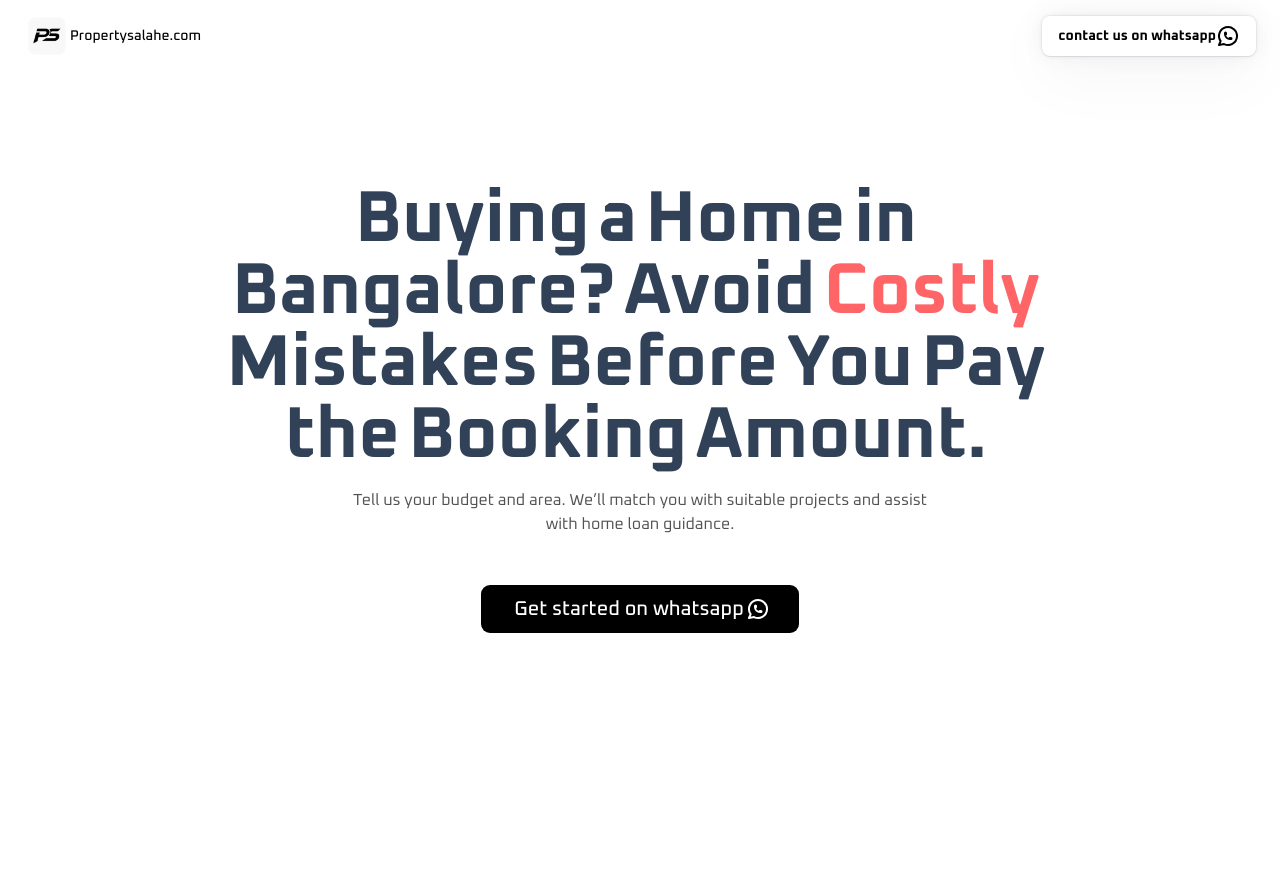
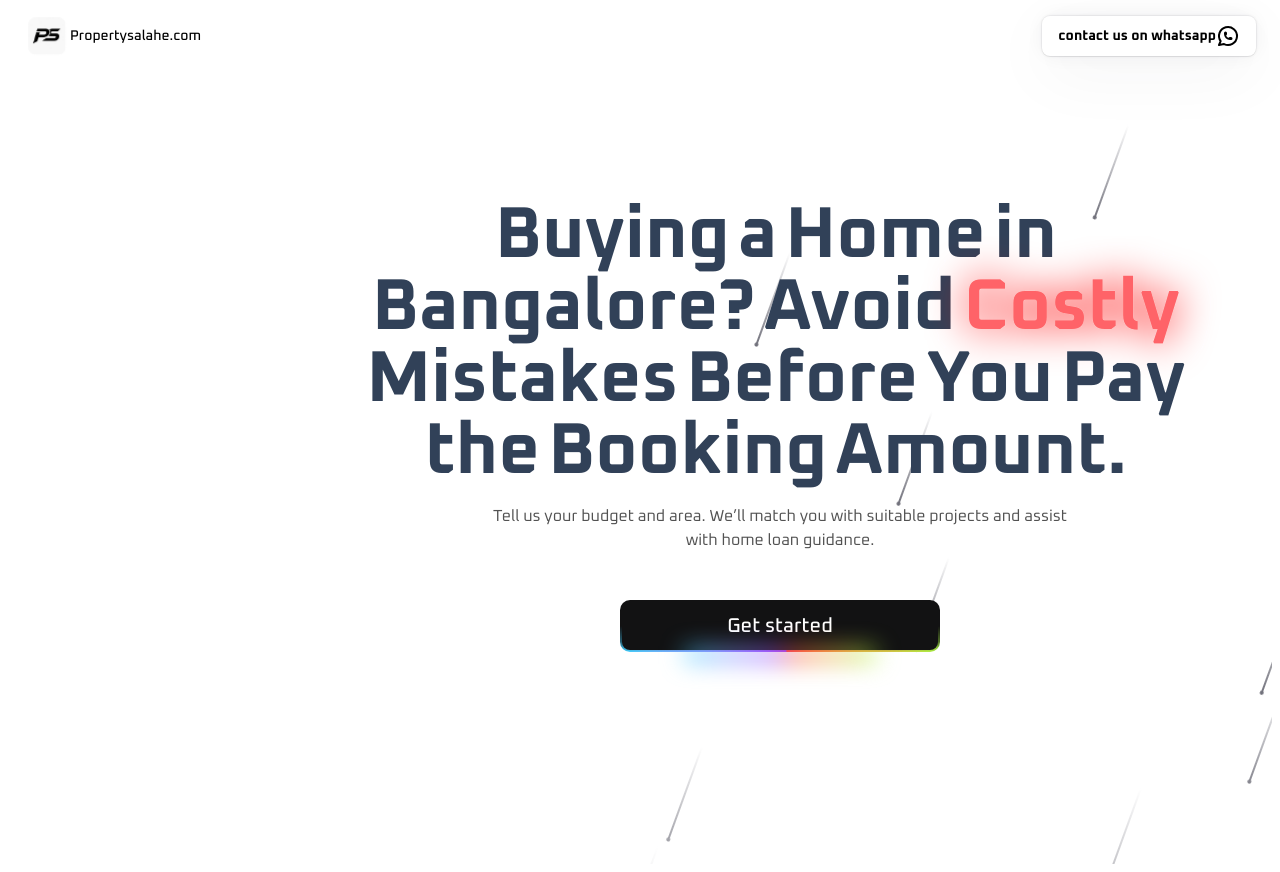
Before and after one commit to Akxssh/propertySalahe, a Next.js app: page / in a window 1280 px wide. Before the commit the page ends 800 px from the top, so only its background shows below. Built offline with nearby package versions, Linux system fonts and the light colour scheme.

Commit message:
made it more pretty still gon add more sections

```diff
--- a/app/globals.css
+++ b/app/globals.css
@@ -45,6 +45,34 @@
   --radius-2xl: calc(var(--radius) * 1.8);
   --radius-3xl: calc(var(--radius) * 2.2);
   --radius-4xl: calc(var(--radius) * 2.6);
+  --animate-rainbow: rainbow var(--speed, 2s) infinite linear;
+  --color-color-5: var(--color-5);
+  --color-color-4: var(--color-4);
+  --color-color-3: var(--color-3);
+  --color-color-2: var(--color-2);
+  --color-color-1: var(--color-1);
+  @keyframes rainbow {
+    0% {
+      background-position: 0%;
+    }
+    100% {
+      background-position: 200%;
+    }
+  }
+  --animate-meteor: meteor 5s linear infinite;
+  @keyframes meteor {
+    0% {
+      transform: rotate(var(--angle)) translateX(0);
+      opacity: 1;
+    }
+    70% {
+      opacity: 1;
+    }
+    100% {
+      transform: rotate(var(--angle)) translateX(-500px);
+      opacity: 0;
+    }
+  }
 }
 
 :root {
@@ -80,6 +108,11 @@
   --sidebar-accent-foreground: oklch(0.218 0.008 223.9);
   --sidebar-border: oklch(0.925 0.005 214.3);
   --sidebar-ring: oklch(0.723 0.014 214.4);
+  --color-1: oklch(66.2% 0.225 25.9);
+  --color-2: oklch(60.4% 0.26 302);
+  --color-3: oklch(69.6% 0.165 251);
+  --color-4: oklch(80.2% 0.134 225);
+  --color-5: oklch(90.7% 0.231 133);
 }
 
 .dark {
@@ -114,6 +147,11 @@
   --sidebar-accent-foreground: oklch(0.987 0.002 197.1);
   --sidebar-border: oklch(1 0 0 / 10%);
   --sidebar-ring: oklch(0.56 0.021 213.5);
+  --color-1: oklch(66.2% 0.225 25.9);
+  --color-2: oklch(60.4% 0.26 302);
+  --color-3: oklch(69.6% 0.165 251);
+  --color-4: oklch(80.2% 0.134 225);
+  --color-5: oklch(90.7% 0.231 133);
 }
 
 @layer base {
@@ -126,4 +164,17 @@
   html {
     @apply font-sans;
   }
+} /* Chrome, Safari */
+::-webkit-scrollbar {
+  display: none;
 }
+
+/* Firefox */
+html {
+  scrollbar-width: none;
+}
+
+/* IE/Edge legacy */
+body {
+  -ms-overflow-style: none;
+}
--- a/app/page.tsx
+++ b/app/page.tsx
@@ -5,6 +5,22 @@ import { motion } from "motion/react"
 import { House } from "lucide-react"
 import Link from "next/link"
 // import { IconBrandWhatsapp } from "@tabler/icons-react"
+import { RainbowButton } from "@/components/ui/rainbow-button"
+import { Meteors } from "@/components/ui/meteors"
+import {
+  Navbar,
+  NavBody,
+  NavItems,
+  MobileNav,
+  NavbarLogo,
+  NavbarButton,
+  MobileNavHeader,
+  MobileNavToggle,
+  MobileNavMenu,
+} from "@/components/ui/resizable-navbar"
+import { useState } from "react"
+import { IconBrandWhatsapp } from "@tabler/icons-react"
+import { Backlight } from "@/components/ui/backlight"
 
 export default function Page() {
   return (
@@ -17,13 +33,24 @@ export default function Page() {
 
 function HeroSectionOne() {
   return (
-    <div className="relative mx-auto my-10 flex max-w-7xl flex-col items-center justify-center">
+    <div className="relative no-scrollbar h-screen w-full overflow-hidden p-4">
+      {" "}
+      <motion.div
+        initial={{ opacity: 0, filter: "blur(2px)" }}
+        animate={{ opacity: 1, filter: "blur(0px)" }}
+        transition={{ delay: 0.5, duration: 2 }}
+        className="mr-20 no-scrollbar flex w-screen items-center justify-center sm:ml-350 sm:scale-200"
+      >
+        <Meteors />
+      </motion.div>
+      <div className="relative mx-auto my-10 flex max-w-7xl flex-col items-center justify-center sm:ml-70">
         <div className="px-4 py-10 md:py-20">
           <h1 className="relative z-10 mx-auto max-w-4xl text-center text-2xl font-bold text-slate-700 md:text-4xl lg:text-7xl dark:text-slate-300">
             {"Buying a Home in Bangalore? Avoid Costly Mistakes Before You Pay the Booking Amount."
               .split(" ")
               .map((word, index) =>
                 word === "Costly" ? (
+                  <Backlight className="inline-block" key={index}>
                     <motion.span
                       key={index}
                       initial={{ opacity: 0, filter: "blur(4px)", y: 10 }}
@@ -37,6 +64,7 @@ function HeroSectionOne() {
                     >
                       {word}
                     </motion.span>
+                  </Backlight>
                 ) : (
                   <motion.span
                     key={index}
@@ -95,10 +123,13 @@ function HeroSectionOne() {
               href="https://wa.me/919739807465?text=Hi%20I%20found%20Property%20Salahe%20from%20[Source]%20and%20I%20want%20details%20about%20projects%20in%20Bangalore."
               className="relative z-10 mt-8 flex flex-col flex-wrap items-center justify-center gap-4"
             >
-            <Button className="max-h-sm flex w-80 transform rounded-lg bg-black p-6 text-xl font-medium text-white transition-all duration-300 hover:-translate-y-0.5 hover:bg-gray-800 dark:bg-white dark:text-black dark:hover:bg-gray-200">
-              Get started on whatsapp{" "}
-              <IconBrandWhatsapp className="scale-150" />
-            </Button>
+              <RainbowButton
+                className="max-h-sm flex w-80 transform rounded-lg bg-black p-6 text-xl font-medium text-white transition-all duration-300 hover:-translate-y-0.5 hover:scale-102 hover:bg-gray-800 dark:bg-white dark:text-black dark:hover:bg-gray-200"
+                // variant="default"
+              >
+                Get started
+                {/* <IconBrandWhatsapp className="scale-150" /> */}
+              </RainbowButton>
               {/* other social media platforms , not ready yet : */}
               {/* <span className="text-2xl">also checkout</span> */}
               {/* <Button className="h-auto w-auto min-w-80 gap-4 p-4 text-2xl text-white"> */}
@@ -114,22 +145,9 @@ function HeroSectionOne() {
           </motion.div>
         </div>
       </div>
+    </div>
   )
 }
-
-import {
-  Navbar,
-  NavBody,
-  NavItems,
-  MobileNav,
-  NavbarLogo,
-  NavbarButton,
-  MobileNavHeader,
-  MobileNavToggle,
-  MobileNavMenu,
-} from "@/components/ui/resizable-navbar"
-import { useState } from "react"
-import { IconBrandWhatsapp } from "@tabler/icons-react"
 
 export function NavbarDemo() {
   const navItems = [
--- /dev/null
+++ b/components/ui/backlight.tsx
@@ -0,0 +1,33 @@
+import { useId, type ReactElement } from "react"
+
+type BacklightProps = {
+  children?: ReactElement
+  className?: string
+  blur?: number
+}
+
+export function Backlight({ blur = 20, children, className }: BacklightProps) {
+  const id = useId()
+
+  return (
+    <div className={className}>
+      <svg width="0" height="0" aria-hidden="true">
+        <filter id={id} y="-50%" x="-50%" width="200%" height="200%">
+          <feGaussianBlur
+            in="SourceGraphic"
+            stdDeviation={blur}
+            result="blurred"
+          ></feGaussianBlur>
+          <feColorMatrix
+            type="saturate"
+            in="blurred"
+            values="4"
+          ></feColorMatrix>
+          <feComposite in="SourceGraphic" operator="over"></feComposite>
+        </filter>
+      </svg>
+
+      <div style={{ filter: `url(#${id})` }}>{children}</div>
+    </div>
+  )
+}
--- /dev/null
+++ b/components/ui/meteors.tsx
@@ -0,0 +1,61 @@
+"use client"
+
+import React, { useEffect, useState } from "react"
+
+import { cn } from "@/lib/utils"
+
+interface MeteorsProps {
+  number?: number
+  minDelay?: number
+  maxDelay?: number
+  minDuration?: number
+  maxDuration?: number
+  angle?: number
+  className?: string
+}
+
+export const Meteors = ({
+  number = 20,
+  minDelay = 0.2,
+  maxDelay = 1.2,
+  minDuration = 2,
+  maxDuration = 10,
+  angle = 215,
+  className,
+}: MeteorsProps) => {
+  const [meteorStyles, setMeteorStyles] = useState<Array<React.CSSProperties>>(
+    []
+  )
+
+  useEffect(() => {
+    const styles = [...new Array(number)].map(() => ({
+      "--angle": -angle + "deg",
+      top: "-5%",
+      left: `calc(0% + ${Math.floor(Math.random() * window.innerWidth)}px)`,
+      animationDelay: Math.random() * (maxDelay - minDelay) + minDelay + "s",
+      animationDuration:
+        Math.floor(Math.random() * (maxDuration - minDuration) + minDuration) +
+        "s",
+    }))
+    setMeteorStyles(styles)
+  }, [number, minDelay, maxDelay, minDuration, maxDuration, angle])
+
+  return (
+    <>
+      {[...meteorStyles].map((style, idx) => (
+        // Meteor Head
+        <span
+          key={idx}
+          style={{ ...style }}
+          className={cn(
+            "animate-meteor pointer-events-none absolute size-0.5 rotate-(--angle) rounded-full bg-zinc-500 shadow-[0_0_0_1px_#ffffff10]",
+            className
+          )}
+        >
+          {/* Meteor Tail */}
+          <div className="pointer-events-none absolute top-1/2 -z-10 h-px w-12.5 -translate-y-1/2 bg-linear-to-r from-zinc-500 to-transparent" />
+        </span>
+      ))}
+    </>
+  )
+}
--- /dev/null
+++ b/components/ui/rainbow-button.tsx
@@ -0,0 +1,61 @@
+import React from "react"
+import { Slot } from "@radix-ui/react-slot"
+import { cva, VariantProps } from "class-variance-authority"
+
+import { cn } from "@/lib/utils"
+
+const rainbowButtonVariants = cva(
+  cn(
+    "relative cursor-pointer group transition-all animate-rainbow",
+    "inline-flex items-center justify-center gap-2 shrink-0",
+    "rounded-sm outline-none focus-visible:ring-[3px] aria-invalid:border-destructive",
+    "text-sm font-medium whitespace-nowrap",
+    "disabled:pointer-events-none disabled:opacity-50",
+    "[&_svg]:pointer-events-none [&_svg:not([class*='size-'])]:size-4 [&_svg]:shrink-0"
+  ),
+  {
+    variants: {
+      variant: {
+        default:
+          "border-0 bg-[linear-gradient(#121213,#121213),linear-gradient(#121213_50%,rgba(18,18,19,0.6)_80%,rgba(18,18,19,0)),linear-gradient(90deg,var(--color-1),var(--color-5),var(--color-3),var(--color-4),var(--color-2))] bg-[length:200%] text-primary-foreground [background-clip:padding-box,border-box,border-box] [background-origin:border-box] [border:calc(0.125rem)_solid_transparent] before:absolute before:bottom-[-20%] before:left-1/2 before:z-0 before:h-1/5 before:w-3/5 before:-translate-x-1/2 before:animate-rainbow before:bg-[linear-gradient(90deg,var(--color-1),var(--color-5),var(--color-3),var(--color-4),var(--color-2))] before:bg-[length:200%] before:[filter:blur(0.75rem)] dark:bg-[linear-gradient(#fff,#fff),linear-gradient(#fff_50%,rgba(255,255,255,0.6)_80%,rgba(0,0,0,0)),linear-gradient(90deg,var(--color-1),var(--color-5),var(--color-3),var(--color-4),var(--color-2))]",
+        outline:
+          "border border-input border-b-transparent bg-[linear-gradient(#ffffff,#ffffff),linear-gradient(#ffffff_50%,rgba(18,18,19,0.6)_80%,rgba(18,18,19,0)),linear-gradient(90deg,var(--color-1),var(--color-5),var(--color-3),var(--color-4),var(--color-2))] bg-[length:200%] text-accent-foreground [background-clip:padding-box,border-box,border-box] [background-origin:border-box] before:absolute before:bottom-[-20%] before:left-1/2 before:z-0 before:h-1/5 before:w-3/5 before:-translate-x-1/2 before:animate-rainbow before:bg-[linear-gradient(90deg,var(--color-1),var(--color-5),var(--color-3),var(--color-4),var(--color-2))] before:bg-[length:200%] before:[filter:blur(0.75rem)] dark:bg-[linear-gradient(#0a0a0a,#0a0a0a),linear-gradient(#0a0a0a_50%,rgba(255,255,255,0.6)_80%,rgba(0,0,0,0)),linear-gradient(90deg,var(--color-1),var(--color-5),var(--color-3),var(--color-4),var(--color-2))]",
+      },
+      size: {
+        default: "h-9 px-4 py-2",
+        sm: "h-8 rounded-xl px-3 text-xs",
+        lg: "h-11 rounded-xl px-8",
+        icon: "size-9",
+      },
+    },
+    defaultVariants: {
+      variant: "default",
+      size: "default",
+    },
+  }
+)
+
+interface RainbowButtonProps
+  extends
+    React.ButtonHTMLAttributes<HTMLButtonElement>,
+    VariantProps<typeof rainbowButtonVariants> {
+  asChild?: boolean
+}
+
+const RainbowButton = React.forwardRef<HTMLButtonElement, RainbowButtonProps>(
+  ({ className, variant, size, asChild = false, ...props }, ref) => {
+    const Comp = asChild ? Slot : "button"
+    return (
+      <Comp
+        data-slot="button"
+        className={cn(rainbowButtonVariants({ variant, size, className }))}
+        ref={ref}
+        {...props}
+      />
+    )
+  }
+)
+
+RainbowButton.displayName = "RainbowButton"
+
+export { RainbowButton, rainbowButtonVariants, type RainbowButtonProps }
```
Also changed, not shown: components.json. Lines whose indentation alone changed are shown as unchanged.
